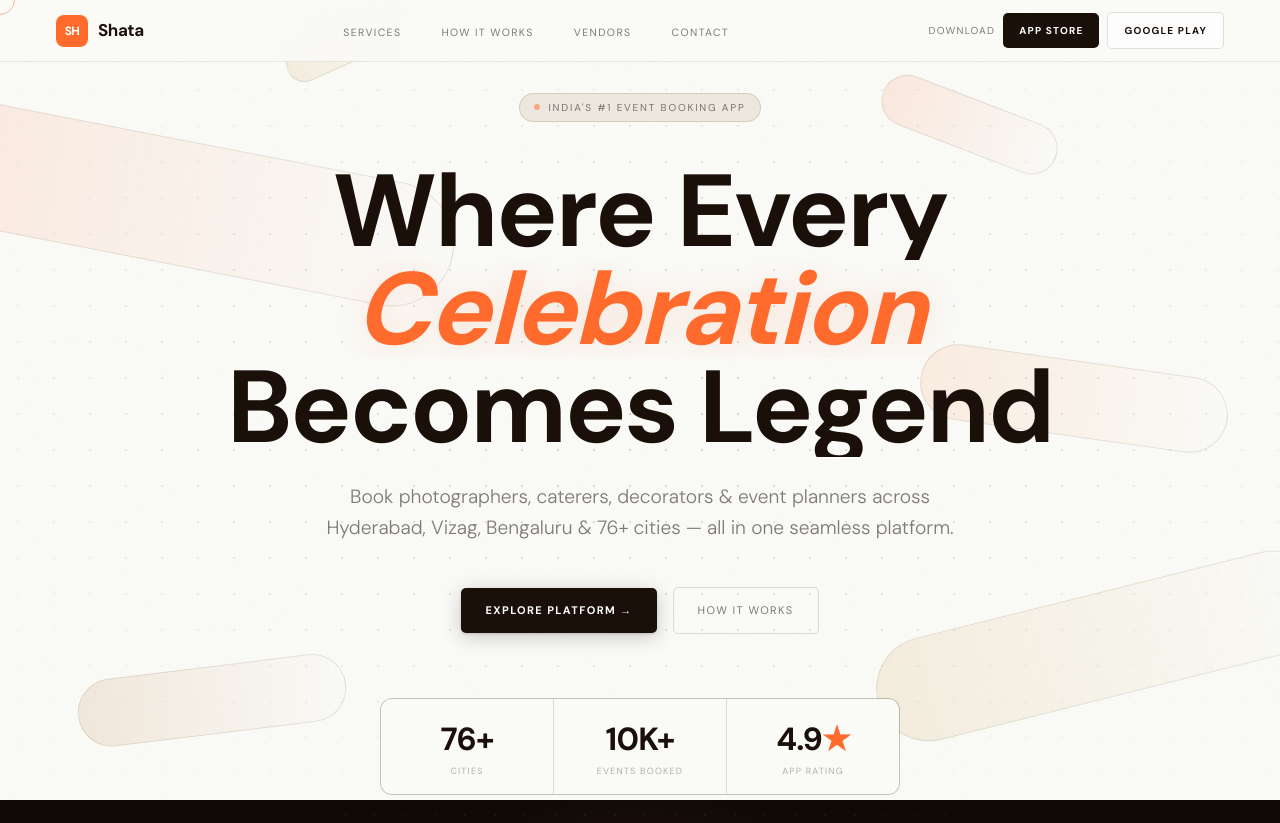
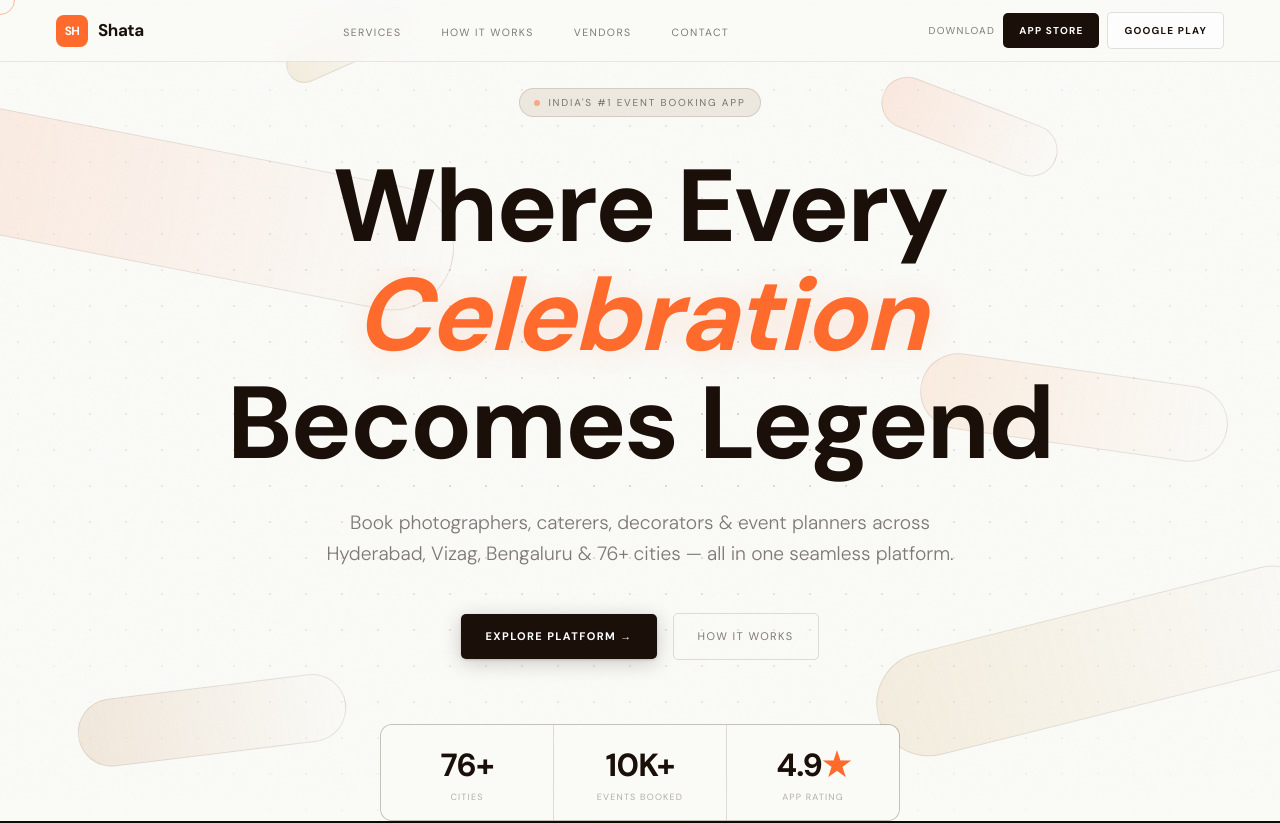
Before and after one commit to Kowshikkamboru/shata-next, a Next.js app: page / in a window 1280 px wide. Shown: the top 823 px of the page. Built offline with nearby package versions, Linux system fonts and the light colour scheme; a web font is replaced by a local one.

Commit message:
hero text spacing

```diff
--- a/src/components/Hero.tsx
+++ b/src/components/Hero.tsx
@@ -108,12 +108,12 @@
           animate={inView ? "show" : "hidden"}
           className="font-[var(--font-heading)] text-balance text-[clamp(3rem,8vw,7.1rem)] font-bold leading-[1.03] md:leading-[0.96] tracking-[-2px] mb-8 md:mb-6 max-w-[1120px] mx-auto"
         >
-          <span className="block overflow-hidden">
+          <span className="block overflow-hidden pb-[0.1em]">
             <motion.span variants={lineReveal} className="inline-block">
               Where Every
             </motion.span>
           </span>
-          <span className="block overflow-hidden">
+          <span className="block overflow-hidden pb-[0.1em]">
             <motion.span
               variants={lineReveal}
               className="inline-block italic text-accent"
@@ -122,7 +122,7 @@
               Celebration
             </motion.span>
           </span>
-          <span className="block overflow-hidden">
+          <span className="block overflow-hidden pb-[0.1em]">
             <motion.span variants={lineReveal} className="inline-block">
               Becomes Legend
             </motion.span>
```
